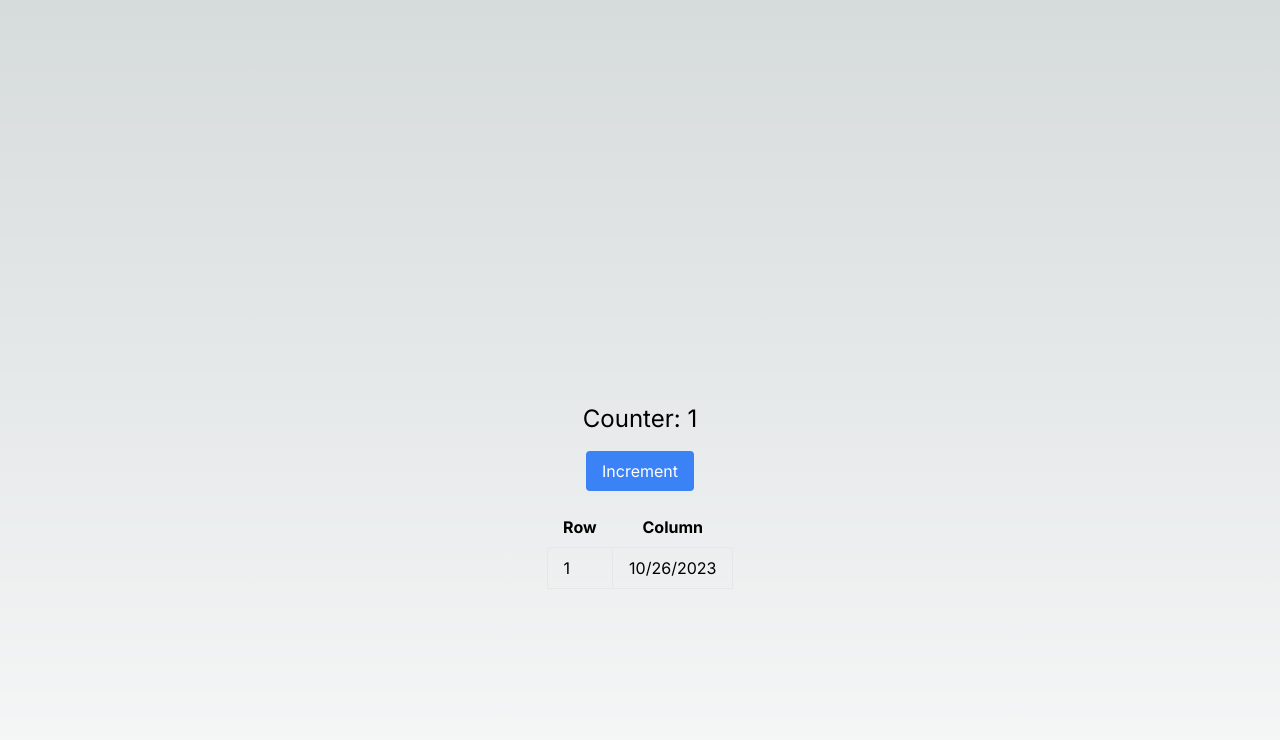
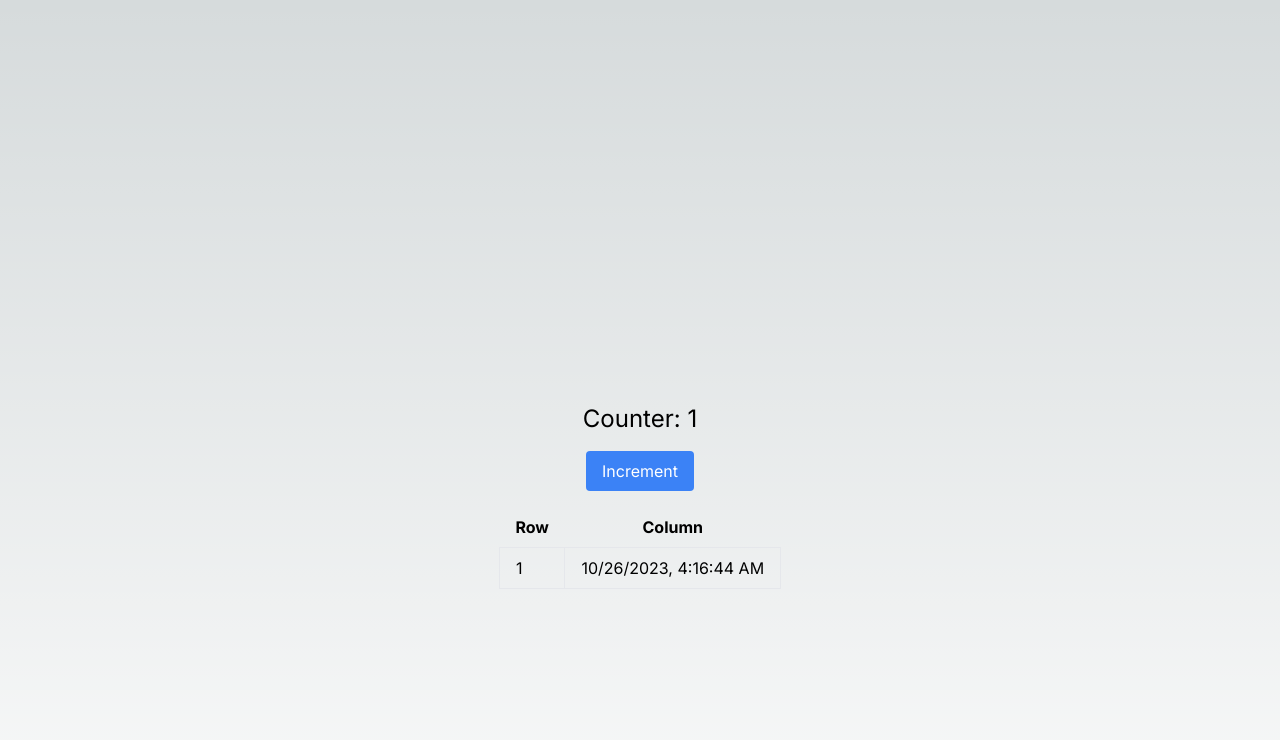
Before and after one commit to imagine-bot/25-915, a Next.js app: page / in a window 1280 px wide. Both pictures are taken after a click on the button "Increment". Shown: the top 740 px of the page. Built offline with nearby package versions, Linux system fonts and the light colour scheme.

Commit message:
Commit from Stub AI (#5)

```diff
--- a/components/Counter.tsx
+++ b/components/Counter.tsx
@@ -29,7 +29,7 @@ export default function Counter() {
           {Array.from({ length: count }, (_, i) => (
             <tr key={i}>
               <td className="border px-4 py-2">{i + 1}</td>
-              <td className="border px-4 py-2">{new Date().toLocaleDateString()}</td>
+              <td className="border px-4 py-2">{new Date().toLocaleString()}</td>
             </tr>
           ))}
         </tbody>
```
